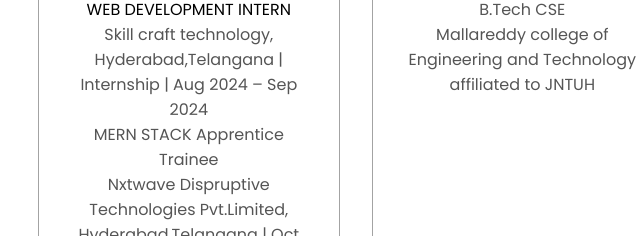
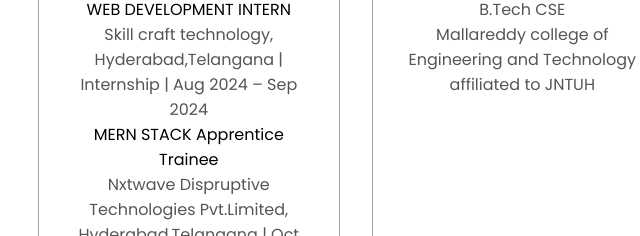
Before and after one commit to VattipallyMahesh/MY-PORTFOLIO, a plain HTML site: page index.html in a window 1280 px wide. Shown: the part 1144-1380 px from the top of the page, 447-1087 px from the left. Drawn offline with Linux system fonts and the light colour scheme.

Commit message:
Update index.html

```diff
--- a/index.html
+++ b/index.html
@@ -92,7 +92,7 @@
               <h3>Experience</h3>
               <h>WEB DEVELOPMENT INTERN </h>
               <p>Skill craft technology, Hyderabad,Telangana | Internship | Aug  2024 – Sep 2024</p>
-              <p>MERN STACK Apprentice Trainee </h>
+              <h>MERN STACK Apprentice Trainee </h>
               <p>Nxtwave Dispruptive Technologies Pvt.Limited, Hyderabad,Telangana | Oct 2023 – Jul 2024</p>
             </div>
             <div class="details-container">
```
